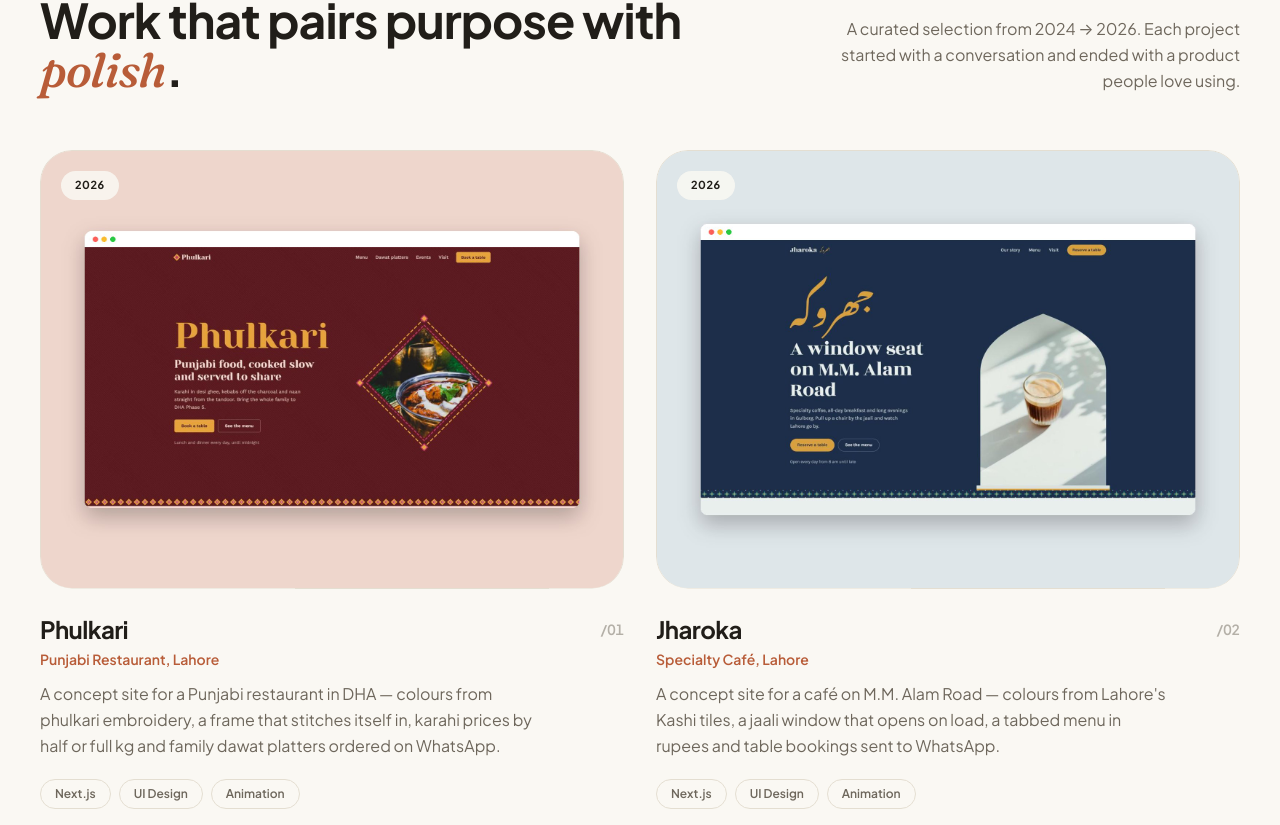
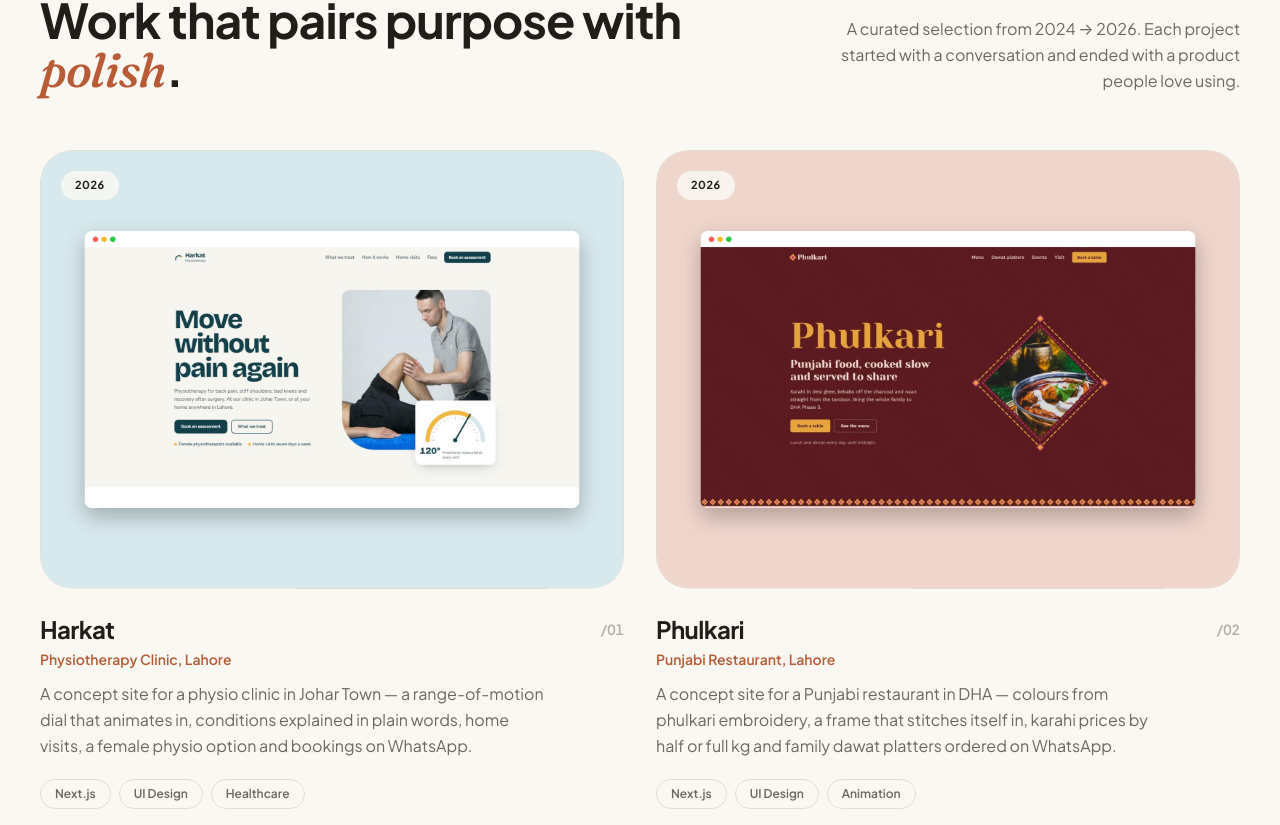
Before and after one commit to Awaiz11/Portfolio, a React (Vite) app: page / in a window 1280 px wide. Shown: the part 3555-4380 px from the top of the page. Built offline with nearby package versions, Linux system fonts and the light colour scheme.

Commit message:
Add Harkat physio project

```diff
--- a/src/components/Projects.tsx
+++ b/src/components/Projects.tsx
@@ -3,6 +3,17 @@ import Reveal from "./Reveal";
 import SectionLabel from "./SectionLabel";
 
 const projects = [
+  {
+    title: "Harkat",
+    subtitle: "Physiotherapy Clinic, Lahore",
+    year: "2026",
+    image: "/images/project-harkat.jpg",
+    alt: "Harkat physiotherapy website with a range-of-motion dial over a treatment photo",
+    description:
+      "A concept site for a physio clinic in Johar Town — a range-of-motion dial that animates in, conditions explained in plain words, home visits, a female physio option and bookings on WhatsApp.",
+    tags: ["Next.js", "UI Design", "Healthcare"],
+    link: "https://harkat-physio.vercel.app/",
+  },
   {
     title: "Phulkari",
     subtitle: "Punjabi Restaurant, Lahore",
```
